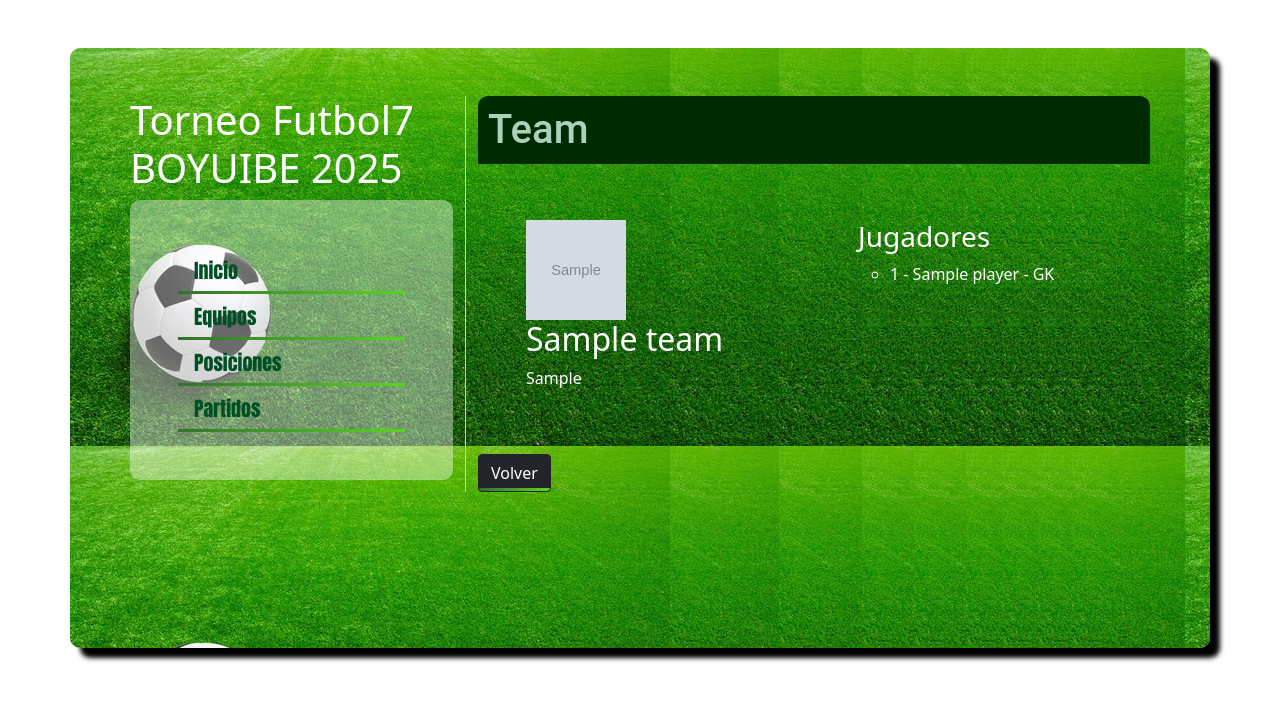
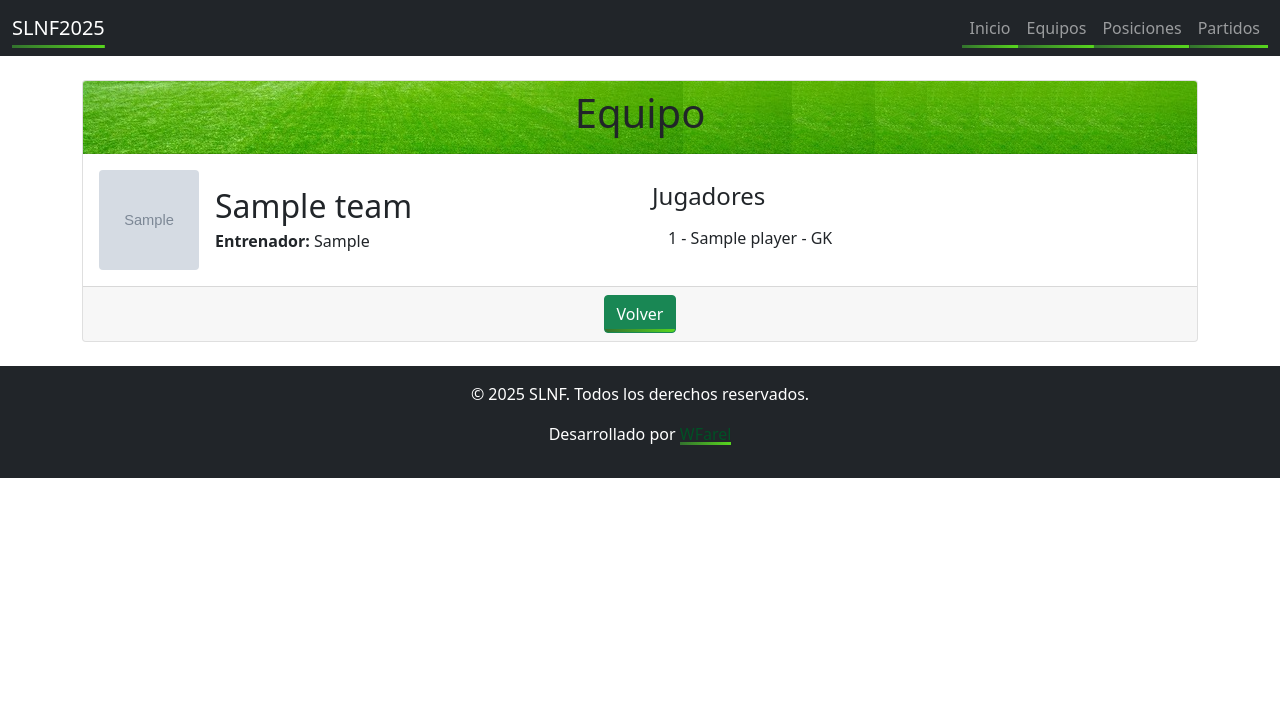
Before and after one commit to wfarelt/CAMPEONATO, a Django app: page /team/1/ in a window 1280 px wide. Shown: the top 701 px of the page. Run offline with Django 5.2, Linux system fonts and the light colour scheme; tables that the repository leaves empty hold one stand-in row (values such as "Sample post"); grey boxes marked "Sample" are stand-in pictures.

Commit message:
update template

```diff
--- a/static/tournament/css/style.css
+++ b/static/tournament/css/style.css
@@ -1,19 +1,3 @@
-.bloque {
-    background-image: image("static/tournament/img/cancha.jpg");
-    color: white;
-    border-radius: 10px;
-    box-shadow: 10px 10px 5px #000000;
-    height: 600px;
-}
-
-.subbloque {
-    background-color: rgba(255, 255, 255, 0.4); /* Fondo blanco con 80% de opacidad */
-    border-radius: 10px;
-    padding: 10px; /* Para separar el contenido del borde */
-    font-family: Impact, Haettenschweiler, 'Arial Narrow Bold', sans-serif;
-    font-size: 20px;
-}
-
 .titulo {
     background-color: #002a00;
     color: #abd1bc;
--- a/tournament/admin.py
+++ b/tournament/admin.py
@@ -2,6 +2,10 @@ from django.contrib import admin
 from .models import Team, Player, Match
 # Register your models here.
 
+# Mostrar id y nombre del equipo en el panel de administración
+class MatchAdmin(admin.ModelAdmin):
+    list_display = ('id', 'home_team', 'away_team', 'home_score', 'away_score')
+
 admin.site.register(Team)
 admin.site.register(Player)
-admin.site.register(Match)
+admin.site.register(Match, MatchAdmin)
--- a/tournament/models.py
+++ b/tournament/models.py
@@ -7,6 +7,12 @@ class Team(models.Model):
 
     def __str__(self):
         return self.name
+
+    # Ordenar los equipos por nombre
+    class Meta:
+        ordering = ['name']
+        verbose_name = "Team"
+        verbose_name_plural = "Teams"
 
 class Player(models.Model):
     POSITION_CHOICES = [
@@ -35,3 +41,7 @@ class Match(models.Model):
 
     def __str__(self):
         return f"{self.home_team} vs {self.away_team}"
+
+    @property
+    def is_finished(self):
+        return self.status == 'finished'
--- a/tournament/templates/tournament/base.html
+++ b/tournament/templates/tournament/base.html
@@ -5,8 +5,7 @@
     {% load static %}
     <meta name="viewport" content="width=device-width, initial-scale=1.0">
     <link rel="icon" type="image/png" href="{% static 'tournament/img/favicon.png' %}">
-    <title>Futbol7-Boyuibe</title>
-
+    <title>SLNF2025</title>
     <!-- Bootstrap CSS -->
     <link href="https://cdn.jsdelivr.net/npm/bootstrap@5.0.2/dist/css/bootstrap.min.css" rel="stylesheet" integrity="sha384-EVSTQN3/azprG1Anm3QDgpJLIm9Nao0Yz1ztcQTwFspd3yD65VohhpuuCOmLASjC" crossorigin="anonymous">
     <!-- Css -->
@@ -19,12 +18,15 @@
     </style>
 </head>
 <body>
-    <div class="container mt-5 bloque">
-        <div class="row p-5">
-            <div class="col-md-4" style="border-right: 1px solid #ccc;">
-                <h1>Torneo Futbol7 BOYUIBE 2025</h1>
-                <div class="p-5 subbloque">
-                    <ul class="nav flex-column">
+    <nav class="navbar navbar-expand-lg navbar-dark bg-dark">
+        <div class="container-fluid">
+            <a class="navbar-brand" href="{% url 'home' %}">SLNF2025</a>
+            <button class="navbar-toggler" type="button" data-bs-toggle="collapse" data-bs-target="#navbarNav" aria-controls="navbarNav" aria-expanded="false" aria-label="Toggle navigation">
+                <span class="navbar-toggler-icon"></span>
+            </button>
+            <!-- Alinear a la derecha -->
+            <div class="collapse navbar-collapse justify-content-end" id="navbarNav">
+                <ul class="navbar-nav">
                     <li class="nav-item">
                         <a class="nav-link" href="{% url 'home' %}">Inicio</a>
                     </li>
@@ -40,12 +42,21 @@
                 </ul>
             </div>
         </div>
-            <div class="col-md-8">
+    </nav>
+
+    <div class="container">
+        <div class="card mt-4">
             {% block content %}
             {% endblock %}
         </div>
     </div>
+
+    <footer class="bg-dark text-white mt-4">
+        <div class="text-center py-3">
+            <p>© 2025 SLNF. Todos los derechos reservados.</p>
+            <p>Desarrollado por <a href="" target="_blank">WFarel</a></p>
         </div>
+    </footer>
     <!-- Option 1: Bootstrap Bundle with Popper -->
     <script src="https://cdn.jsdelivr.net/npm/bootstrap@5.0.2/dist/js/bootstrap.bundle.min.js" integrity="sha384-MrcW6ZMFYlzcLA8Nl+NtUVF0sA7MsXsP1UyJoMp4YLEuNSfAP+JcXn/tWtIaxVXM" crossorigin="anonymous"></script>
 </body>
--- a/tournament/templates/tournament/team.html
+++ b/tournament/templates/tournament/team.html
@@ -1,32 +1,42 @@
 {% extends "tournament/base.html" %}
 {% load static %}
 {% block content %}
-    <h1 class="titulo">Team</h1>
-    <div class="row p-5">
+<div class="card-header bloque">
+    <h1 class="text-center">Equipo</h1>
+</div>
+<div class="card-body">
+    <div class="row align-items-center">
+        <!-- Columna izquierda: Logo + nombre + entrenador -->
+        <div class="col-md-6 d-flex align-items-center">
+            {% if team.logo %}
+            <img src="{{ team.logo.url }}" alt="{{ team.name }}" width="100" height="100" class="me-3 rounded">
+            {% else %}
+            <img src="{% static 'tournament/img/default.jpg' %}" alt="{{ team.name }}" width="100" height="100"
+                class="me-3 rounded">
+            {% endif %}
+            <div>
+                <h2 class="mb-1">{{ team.name }}</h2>
+                <p class="mb-0"><strong>Entrenador:</strong> {{ team.coach }}</p>
+            </div>
+        </div>
+
+        <!-- Columna derecha: Lista de jugadores -->
         <div class="col-md-6">
-            {% if team.logo %}
-                <img src="{{ team.logo.url }}" alt="{{ team.name }}" width="100" height="100">
-            {% else %}
-                <img src="{% static 'tournament/img/default.jpg' %}" alt="{{ team.name }}" width="100" height="100">
-            {% endif %}
-            <h2>{{ team.name }}</h2>
-            <p>{{ team.coach }}</p>
-        </div>
-        <div class="col-md-6">
-            <ul>
-                <h3>Jugadores</h3>
-                <ul>
-                    {% if team.players.all.count == 0 %}
-                        <li>No hay jugadores</li>
-                    {% else %}
-                        {% for player in team.players.all %}
-                            <li>{{player.number}} - {{ player.name }} - {{player.position}} </li>
-                        {% endfor %}
-                    {% endif %}
-                </ul>
+            <h4>Jugadores</h4>
+            <ul class="list-group list-group-flush">
+                {% if team.players.all.count == 0 %}
+                <li class="list-group-item">No hay jugadores</li>
+                {% else %}
+                {% for player in team.players.all %}
+                <li class="list-group-item">{{ player.number }} - {{ player.name }} - {{ player.position }}</li>
+                {% endfor %}
+                {% endif %}
             </ul>
         </div>
     </div>
+</div>
 
-    <a href="{% url 'teams' %}" class="btn btn-dark">Volver</a>
+<div class="card-footer text-center">
+    <a href="{% url 'teams' %}" class="btn btn-success">Volver</a>
+</div>
 {% endblock %}
--- a/tournament/views.py
+++ b/tournament/views.py
@@ -56,5 +56,5 @@ def standings_view(request):
 
 def matches(request):
     matches_pending = Match.objects.filter(status='scheduled')
-    matches_finished = Match.objects.filter(status='finished')
+    matches_finished = Match.objects.filter(status='finished').order_by('date')
     return render(request, 'tournament/matches.html', {'matches_pending': matches_pending, 'matches_finished': matches_finished})
```
Also changed, not shown: config/settings.py (+9 -2 lines), tournament/templates/tournament/home.html (+6 -3 lines), tournament/templates/tournament/matches.html (+28 -8 lines), tournament/templates/tournament/standings.html (+6 -3 lines), tournament/templates/tournament/teams.html (+28 -8 lines), static/tournament/img/default_logo.jpg (renamed from team_logos/2004.jpg). Lines whose indentation alone changed are shown as unchanged.
